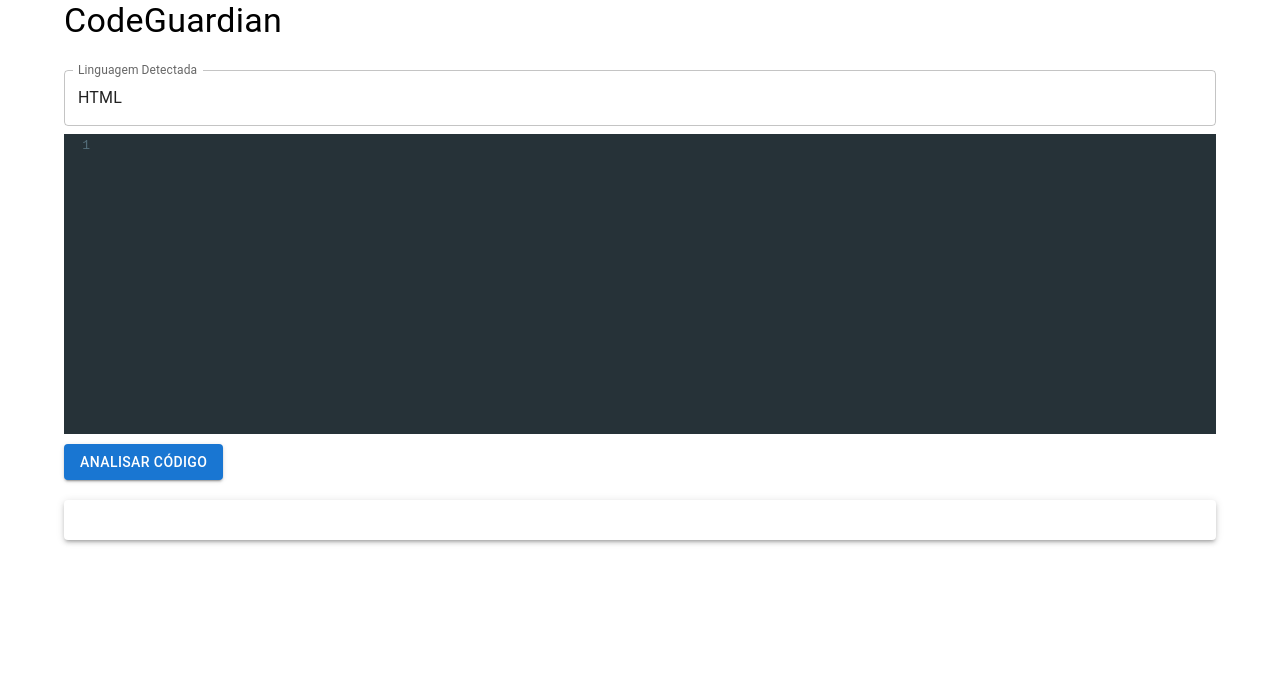
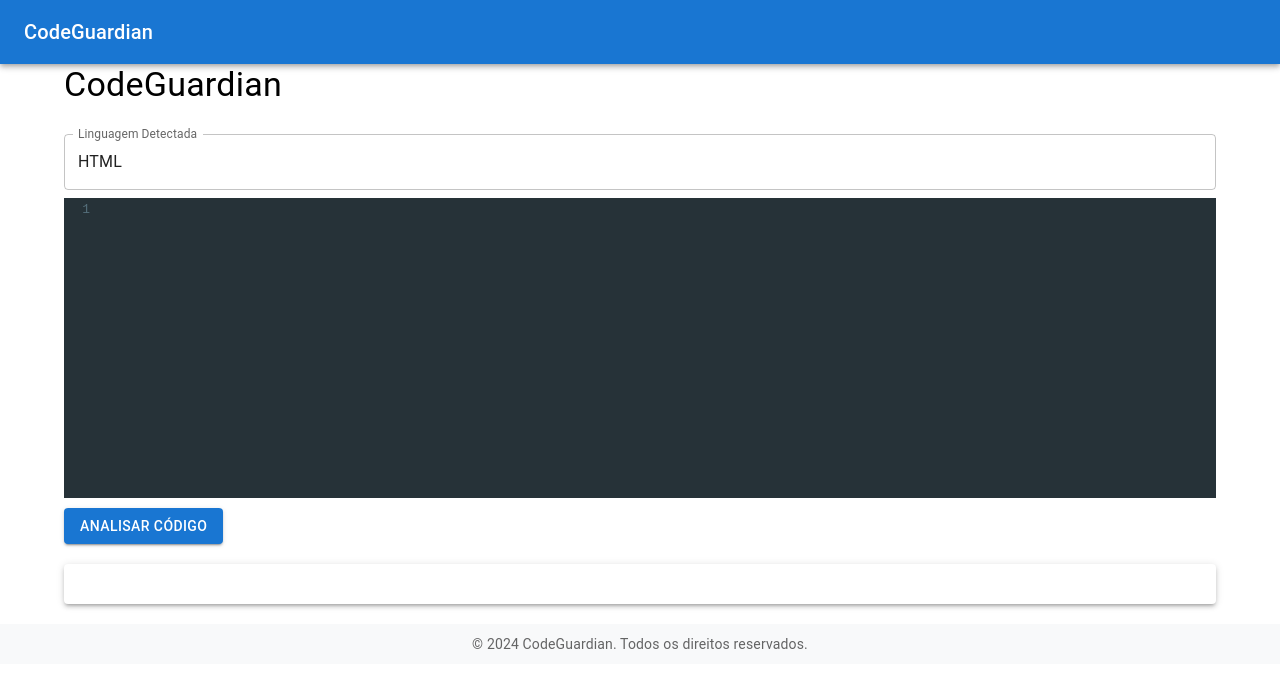
Before and after one commit to anselmotadeu/codeguardian-ui, a React (Create React App) app: page / in a window 1280 px wide. Shown: the top 688 px of the page. Built offline with nearby package versions, Linux system fonts and the light colour scheme.

Commit message:
✨ feat: adicionar cabeçalho e rodapé ao layout

```diff
--- a/src/App.js
+++ b/src/App.js
@@ -1,6 +1,6 @@
 import React, { useState } from 'react';
 import axios from 'axios';
-import { Container, Button, Typography, Paper, TextField } from '@mui/material';
+import { AppBar, Toolbar, Typography, Container, Button, Paper, TextField } from '@mui/material';
 import { Controlled as CodeMirror } from 'react-codemirror2';
 import 'codemirror/lib/codemirror.css';
 import 'codemirror/theme/material.css';
@@ -27,6 +27,14 @@ function App() {
   };
 
   return (
+    <>
+      <AppBar position="static">
+        <Toolbar>
+          <Typography variant="h6">
+            CodeGuardian
+          </Typography>
+        </Toolbar>
+      </AppBar>
       <Container>
         <Typography variant="h4" gutterBottom>CodeGuardian</Typography>
         <TextField
@@ -56,6 +64,10 @@ function App() {
           <div dangerouslySetInnerHTML={{ __html: result }} />
         </Paper>
       </Container>
+      <footer style={{ textAlign: 'center', padding: '10px', marginTop: '20px', backgroundColor: '#f8f9fa' }}>
+        <Typography variant="body2" color="textSecondary">© {new Date().getFullYear()} CodeGuardian. Todos os direitos reservados.</Typography>
+      </footer>
+    </>
   );
 }
 
```
Lines whose indentation alone changed are shown as unchanged.
